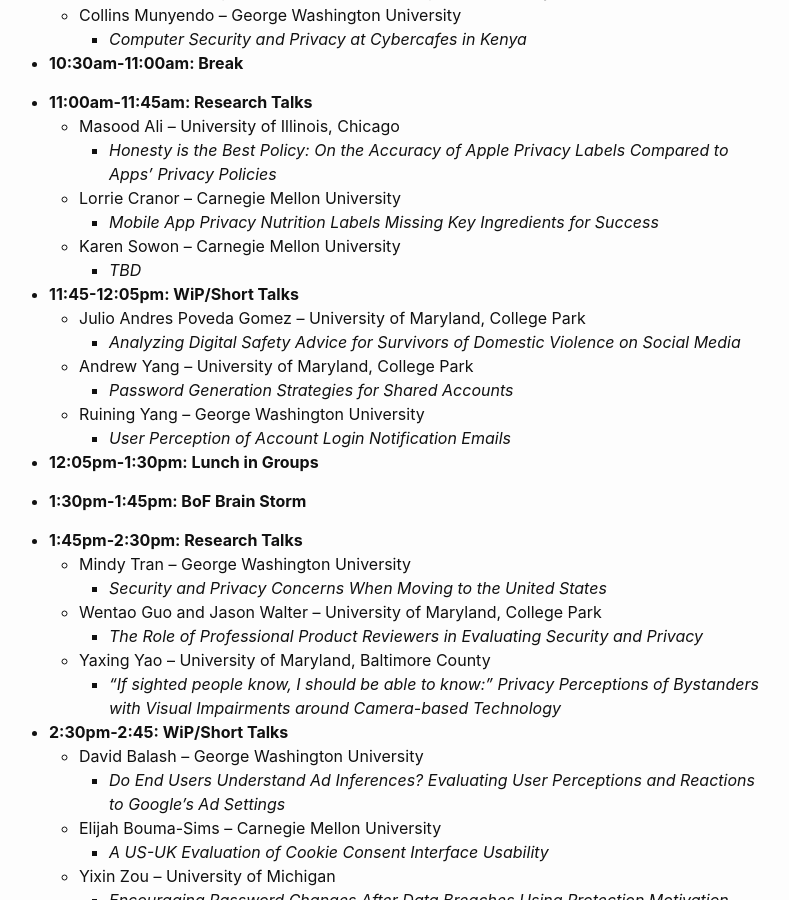
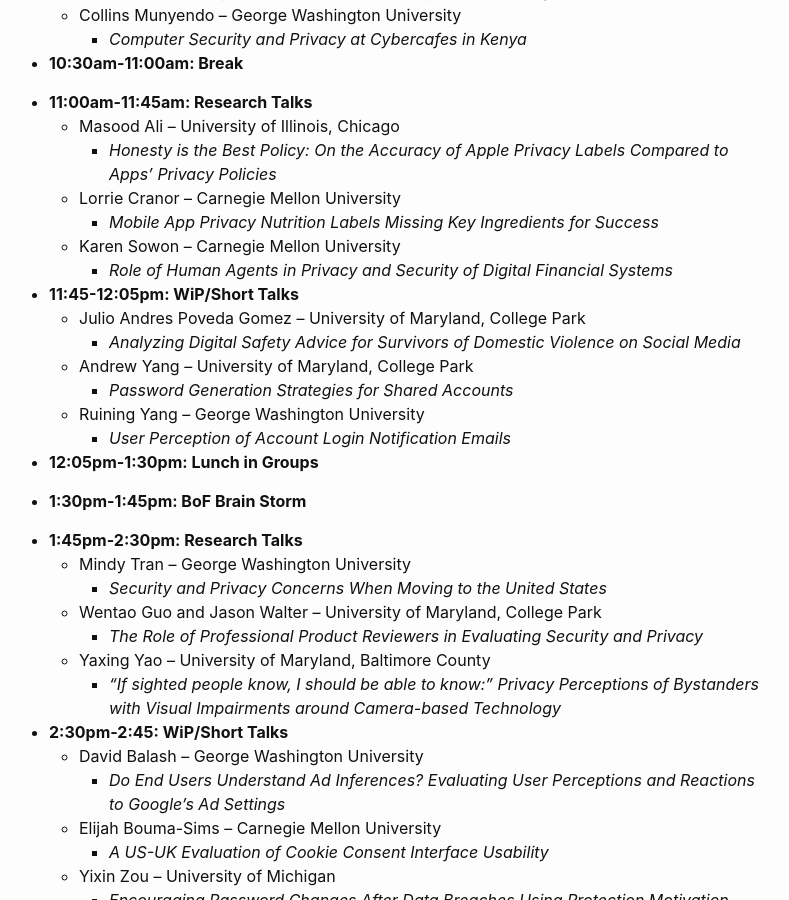
Before and after one commit to CACTUS-Colloquium/CACTUS-Colloquium.github.io, a Jekyll site: the page built from _posts/2022-12-2-index.md, in a window 1280 px wide and 900 px high, scrolled down 1579 px. Shown: the whole window, without its empty margins (251-1040 px from the left). Built offline with Jekyll 4.4.1, drawn with Linux system fonts in a browser that asks for light colours.

Commit message:
adding last talk

```diff
--- a/_posts/2022-12-2-index.md
+++ b/_posts/2022-12-2-index.md
@@ -54,7 +54,7 @@ Below is a draft schedule of events and are subject to change. More details will
   * Lorrie Cranor -- Carnegie Mellon University
     * *Mobile App Privacy Nutrition Labels Missing Key Ingredients for Success*
   * Karen Sowon -- Carnegie Mellon University
-    * *TBD*
+    * *Role of Human Agents in Privacy and Security of Digital Financial Systems*
 
 * **11:45-12:05pm: WiP/Short Talks**
   * Julio Andres Poveda Gomez -- University of Maryland, College Park
```
